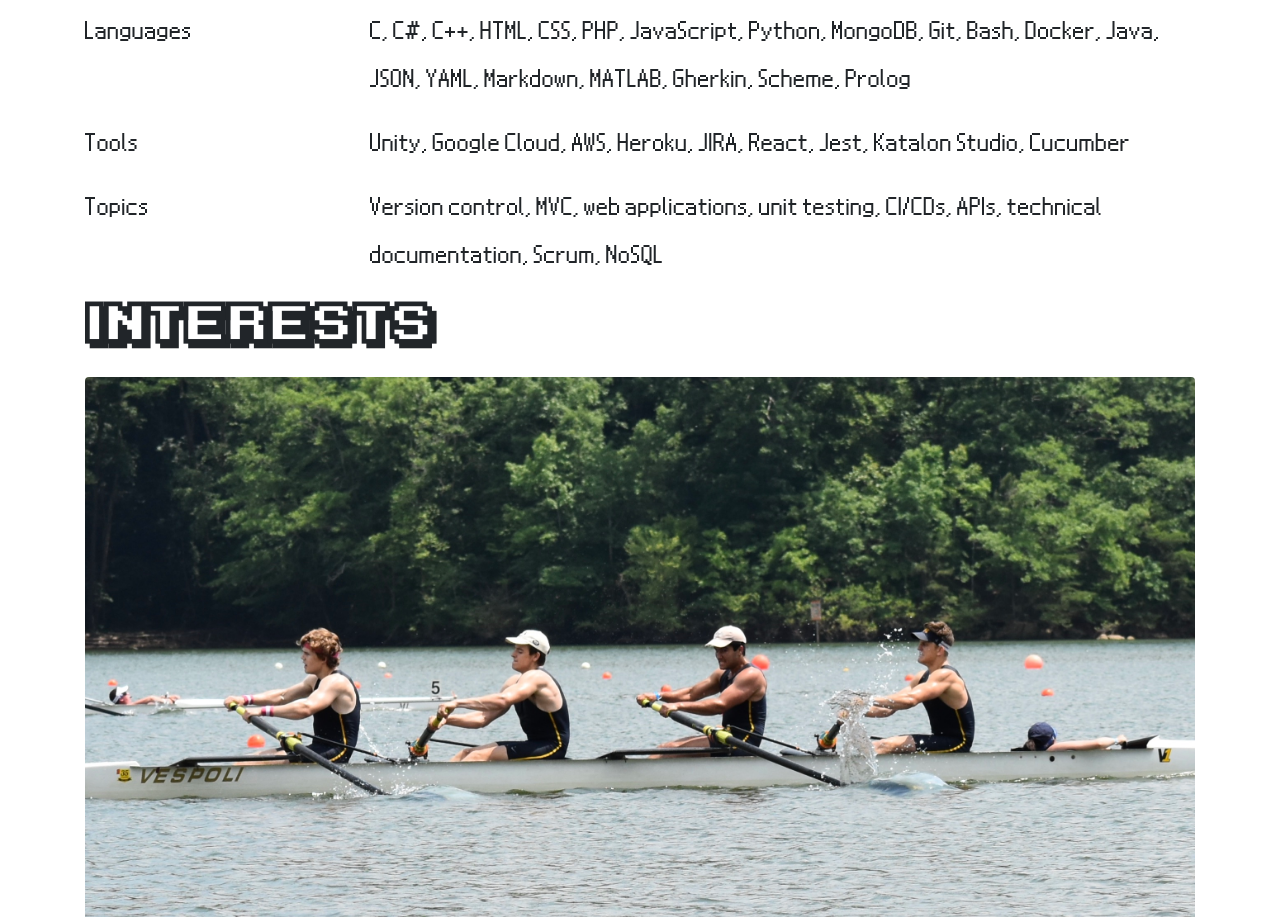
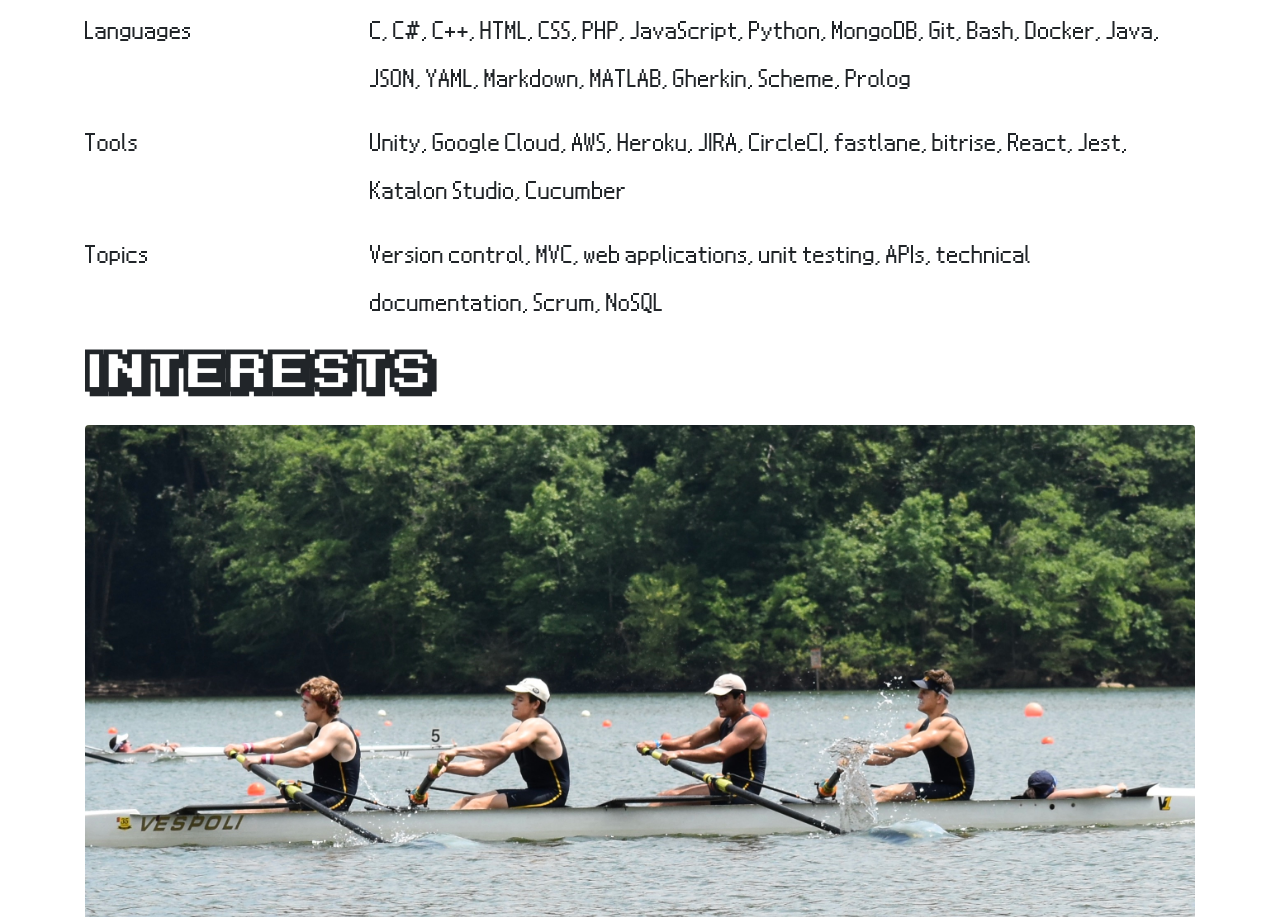
Before and after one commit to JRagone/JRagone.github.io, a website built with webpack: page index.html in a window 1280 px wide. Shown: the part 4846-5763 px from the top of the page. Built offline with nearby package versions, Linux system fonts and the light colour scheme.

Commit message:
updated skills

```diff
--- a/index.html
+++ b/index.html
@@ -382,7 +382,7 @@
                     </div>
                     <div class="col">
                         <p>
-                            Unity, Google Cloud, AWS, Heroku, JIRA, React, Jest, Katalon Studio, Cucumber
+                            Unity, Google Cloud, AWS, Heroku, JIRA, CircleCI, fastlane, bitrise, React, Jest, Katalon Studio, Cucumber
                         </p>
                     </div>
                 </div>
@@ -394,7 +394,7 @@
                     </div>
                     <div class="col">
                         <p>
-                            Version control, MVC, web applications, unit testing, CI/CDs, APIs, technical documentation,
+                            Version control, MVC, web applications, unit testing, APIs, technical documentation,
                             Scrum, NoSQL
                         </p>
                     </div>
```
